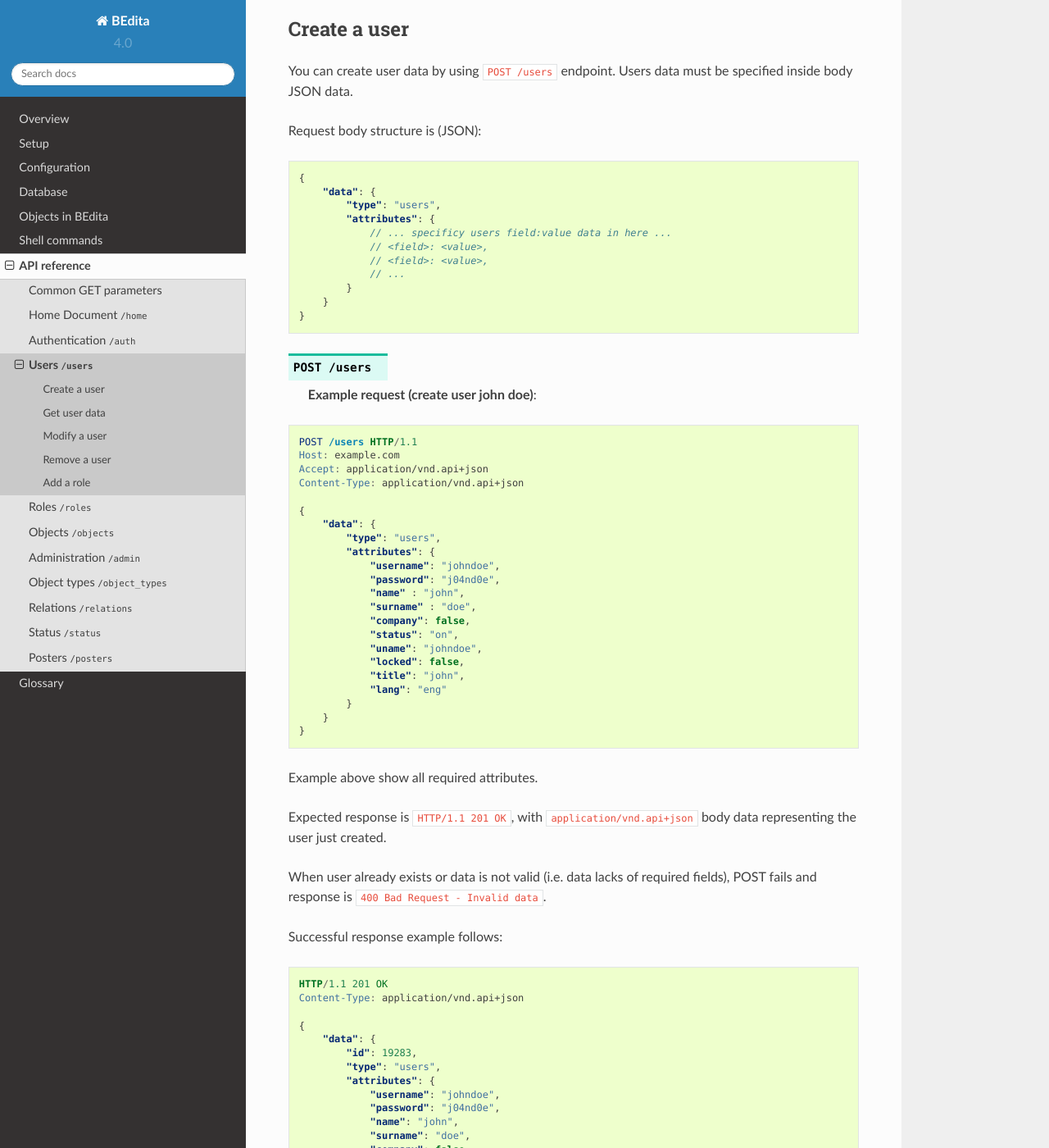
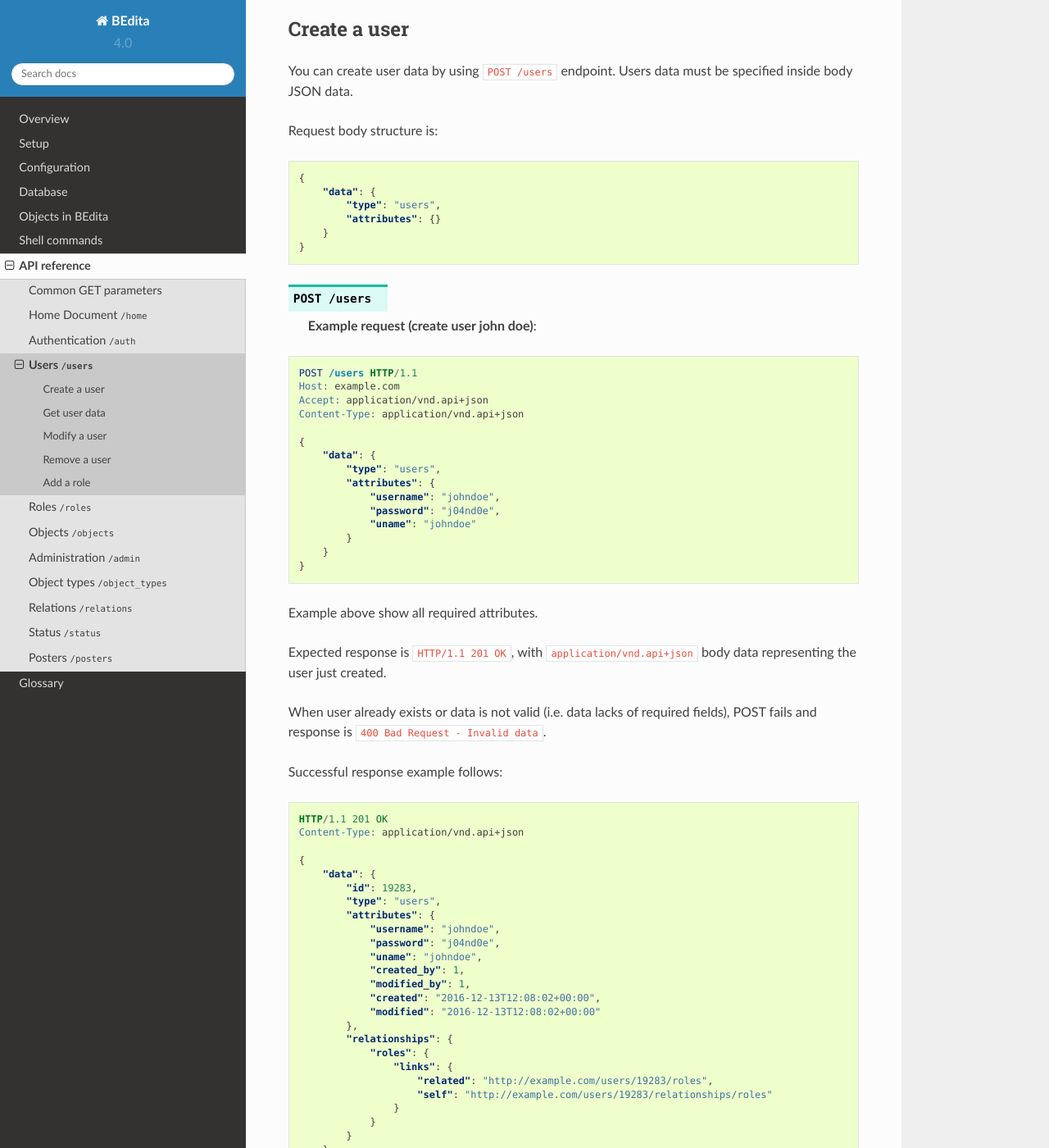
Before and after one commit to bedita/docs, a Sphinx documentation site: the page built from source/endpoints/users.rst, in a window 1280 px wide and 1400 px high, scrolled down 219 px. Shown: the whole window at 82% size. Built offline with Sphinx 7.4.7 and the Read the Docs theme 2.0.0, drawn with Linux system fonts in a browser that asks for light colours; some of the changed text lies outside the part shown.

```diff
--- a/source/endpoints/users.rst
+++ b/source/endpoints/users.rst
@@ -10,19 +10,14 @@
 You can create user data by using ``POST /users`` endpoint.
 Users data must be specified inside body JSON data.
 
-Request body structure is (JSON):
+Request body structure is:
 
 .. sourcecode:: json
 
     {
         "data": {
             "type": "users",
-            "attributes": {
-                // ... specificy users field:value data in here ...
-                // <field>: <value>,
-                // <field>: <value>,
-                // ...
-            }
+            "attributes": {}
         }
     }
 
@@ -43,14 +38,7 @@
             "attributes": {
                 "username": "johndoe",
                 "password": "j04nd0e",
-                "name" : "john",
-                "surname" : "doe",
-                "company": false,
-                "status": "on",
-                "uname": "johndoe",
-                "locked": false,
-                "title": "john",
-                "lang": "eng"
+                "uname": "johndoe"
             }
         }
     }
@@ -75,13 +63,11 @@
             "attributes": {
                 "username": "johndoe",
                 "password": "j04nd0e",
-                "name": "john",
-                "surname": "doe",
-                "company": false,
-                "status": "on",
                 "uname": "johndoe",
-                "title": "john",
-                "lang": "eng"
+                "created_by": 1,
+                "modified_by": 1,
+                "created": "2016-12-13T12:08:02+00:00",
+                "modified": "2016-12-13T12:08:02+00:00"
             },
             "relationships": {
                 "roles": {
```
Also changed, not shown: other parts of source/endpoints/users.rst (+1 -1 lines).
